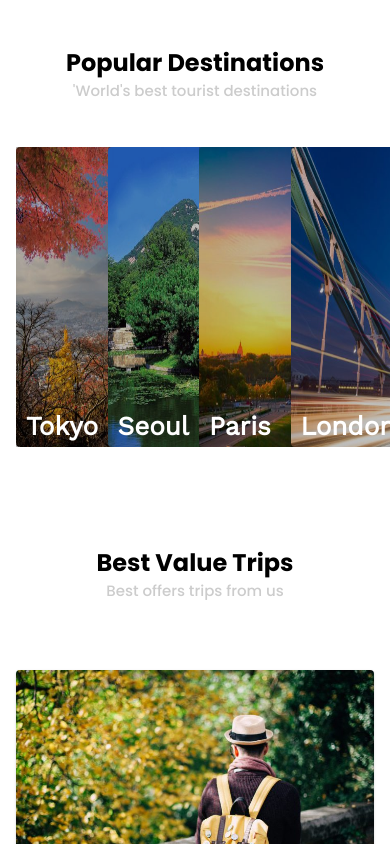
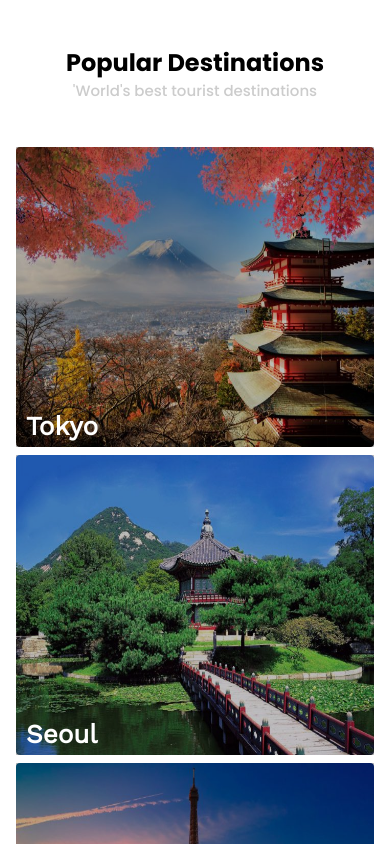
Before and after one commit to pdat2000/gtour, a React (Vite) app: page / in a window 390 px wide. Shown: the part 860-1704 px from the top of the page. Built offline with nearby package versions, Linux system fonts and the light colour scheme.

Commit message:
reponsive 3

```diff
--- a/src/components/PopularComponent/PopularComponent.jsx
+++ b/src/components/PopularComponent/PopularComponent.jsx
@@ -4,9 +4,9 @@ import './style.scss'
 
 const PopularComponent = ({populars}) => {
   return (
-    <Grid container spacing={1} style={{ marginTop: '35px' }}>
+    <Grid container rowSpacing={1} columnSpacing={{ xs: 1, sm: 2, md: 3 }} style={{ marginTop: '35px' }}>
       {populars.map((popular)=>{
-        return ( <Grid item xs={3} key={popular.id}>
+        return ( <Grid item sm={3} sx={1} key={popular.id}>
           <Link href='/'>
             <div className="popular-card">
               <img className='popular-image' src={popular.image} alt={popular.title} />
--- a/src/components/PopularComponent/style.scss
+++ b/src/components/PopularComponent/style.scss
@@ -33,3 +33,10 @@
     font-family: 'Work Sans', sans-serif;
   }
 }
+
+
+@media (max-width: 768px) {
+  .popular-card {
+    width: 100%;
+  }
+}
```
